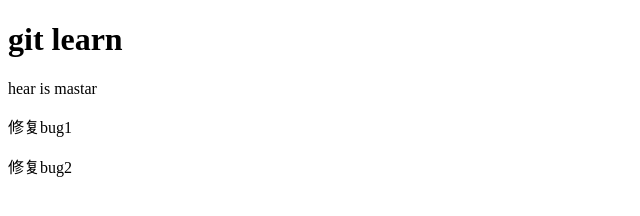
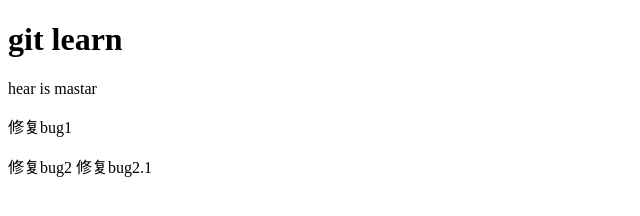
Before and after one commit to Facency/gitlearn, a plain HTML site: page index.html in a window 1280 px wide. Shown: the whole page, without its empty margins (0-640 px from the left). Drawn offline with Linux system fonts and the light colour scheme.

Commit message:
修复bug2.1

```diff
--- a/index.html
+++ b/index.html
@@ -10,6 +10,7 @@
   <h1>git learn</h1>
   <p>hear is mastar</p>
   <p>修复bug1</p>
-  <p>修复bug2</p>
+  <p>修复bug2 <span>修复bug2.1</span></p>
+
 </body>
 </html>
```
